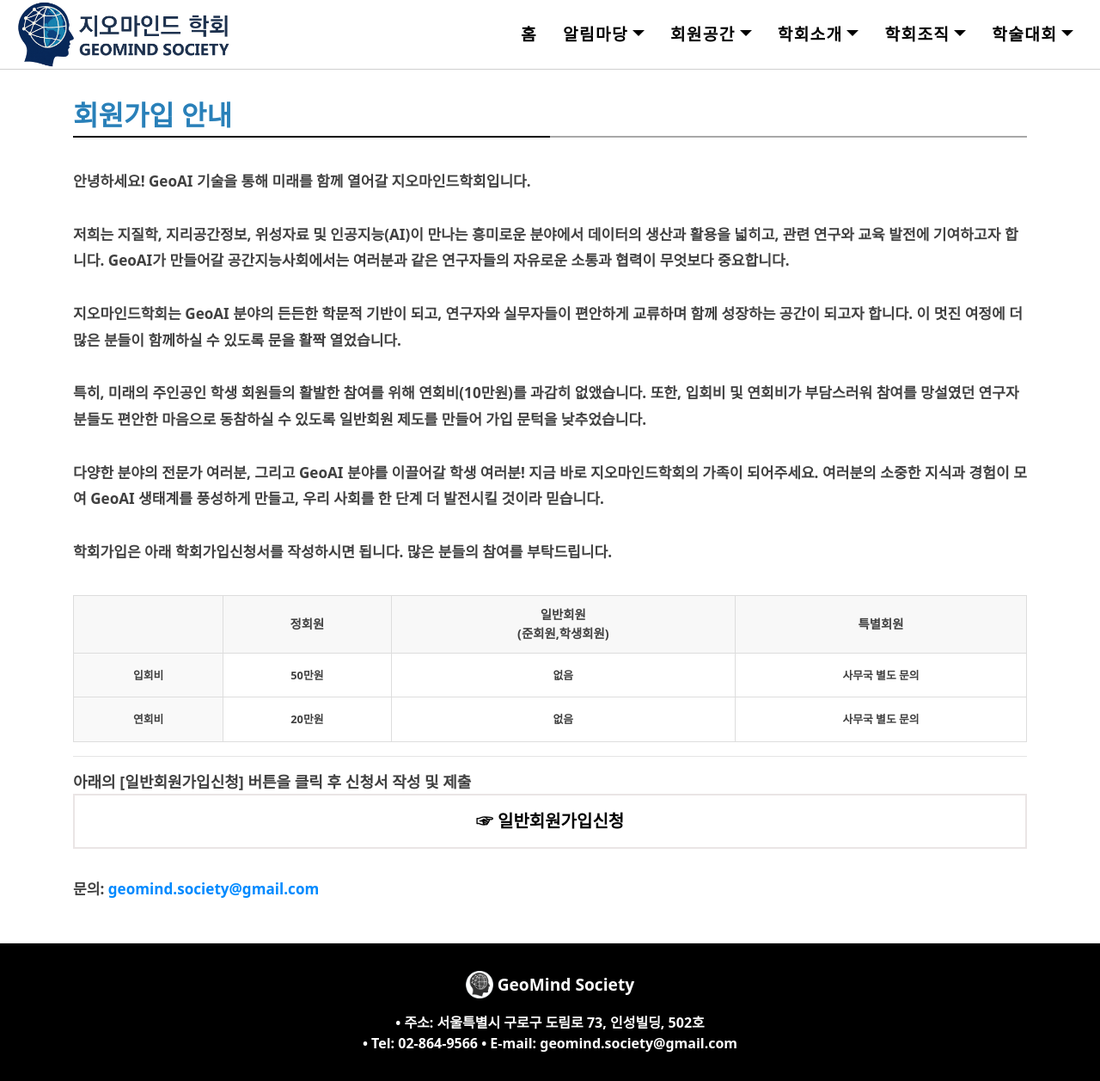
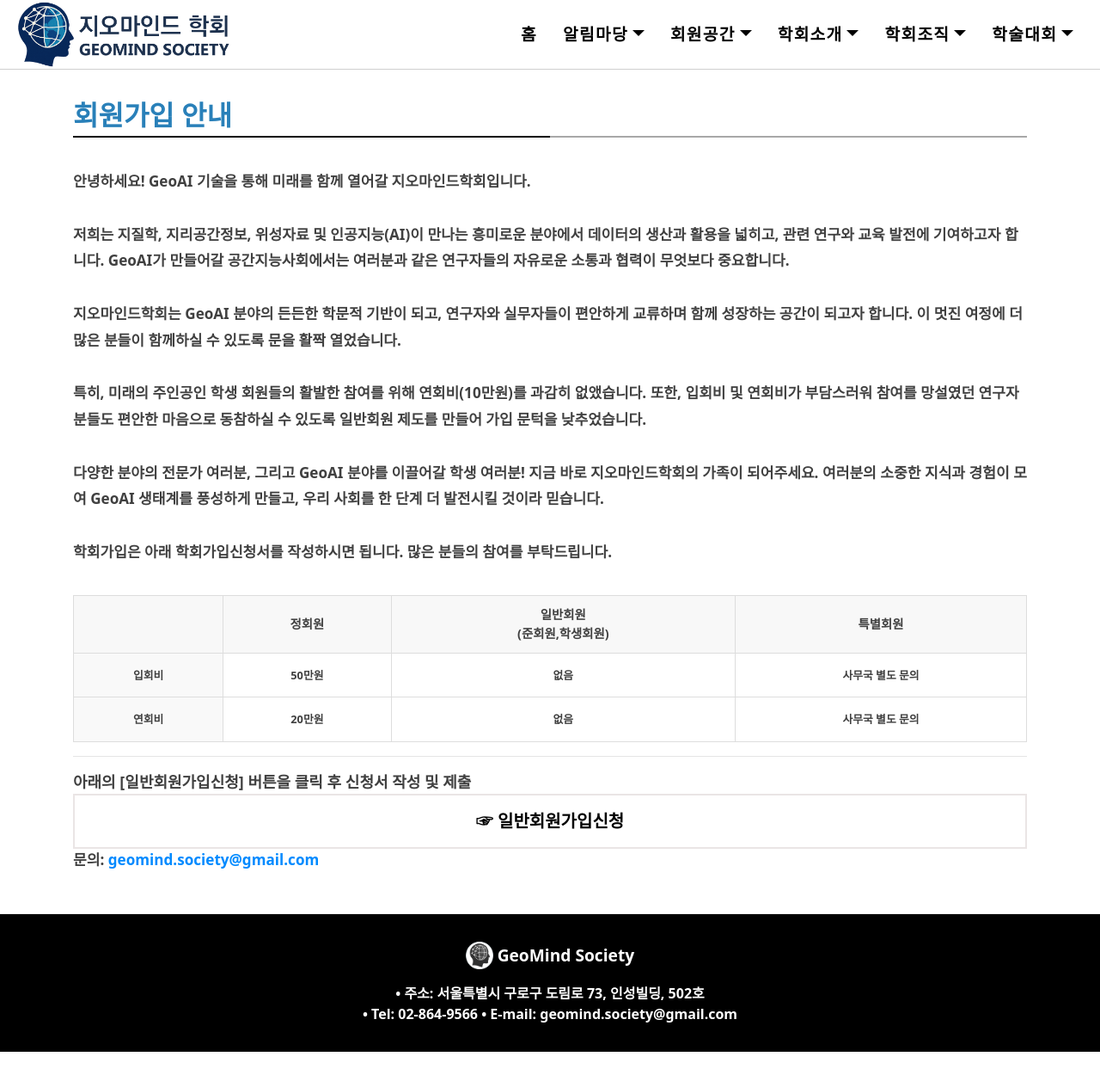
Before and after one commit to geomindgars/geomindgars.github.io, a Jekyll site: the page built from 회원가입안내.md, in a window 1280 px wide and 1257 px high. Shown: the whole window at 86% size. Built offline with Jekyll 4.4.1, drawn with Linux system fonts in a browser that asks for light colours; nearby versions of some CDN libraries.

Commit message:
회원가입안내.md 업데이트

```diff
--- a/회원가입안내.md
+++ b/회원가입안내.md
@@ -81,7 +81,7 @@ tilte:
 <a href="https://forms.gle/vieoNQZdz9Gx9EgG9" target="_blank" class="button">☞ 일반회원가입신청</a>
 </p>
 
-  <div style="margin-top: 2em; font-size: 0.95em; line-height: 1.8em;">
+  <div style="margin-top: 0em; font-size: 0.95em; line-height: 1.8em;">
     <p><strong>문의:</strong> <a href="mailto:geomind.society@gmail.com">geomind.society@gmail.com</a></p>
   </div>
 </section>
```
